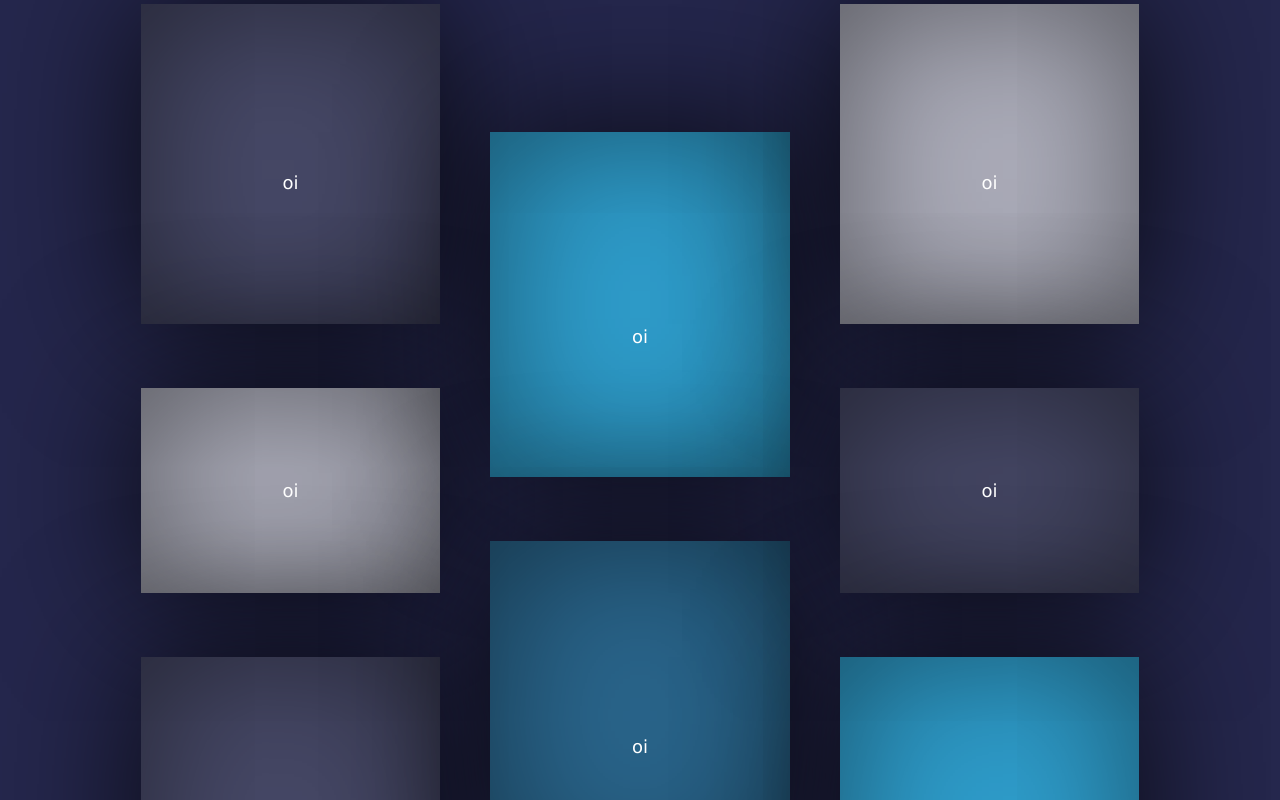
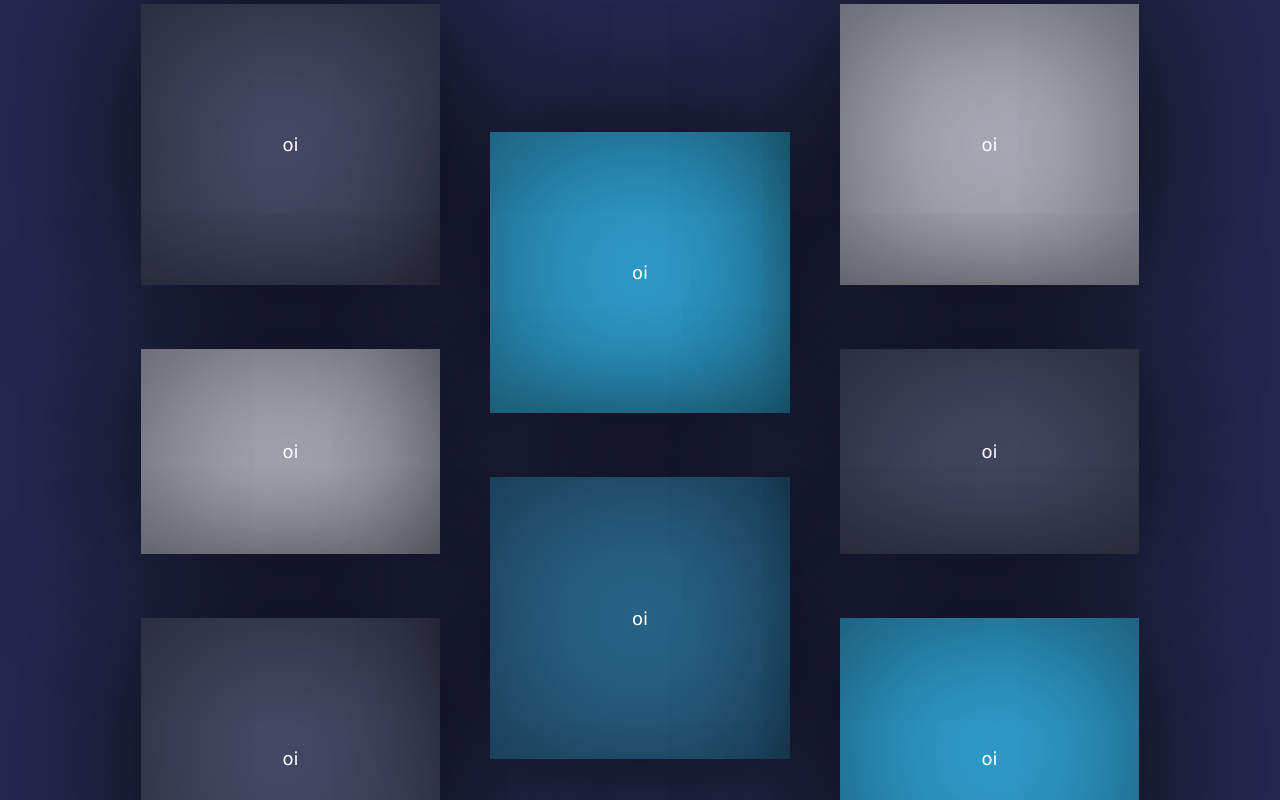
Before and after one commit to BrandonXue/digital-library, a React (Create React App) app: page / in a window 1280 px wide. Shown: the part 1820-2620 px from the top of the page. Built offline with nearby package versions, Linux system fonts and the light colour scheme.

Commit message:
Refactored collections

```diff
--- a/src/components/collectionsComponent/Collections.css
+++ b/src/components/collectionsComponent/Collections.css
@@ -3,6 +3,7 @@
 
     display: flex;
     flex-direction: row;
+    justify-content: space-between;
 
     margin-top: 10vw;
     margin-bottom: 10vw;
@@ -13,9 +14,5 @@
 .collectionsColumn{
     display: flex;
     flex-direction: column;
+    width: 30%;
 }
-
-
-/* flex-direction: row; */
-/* flex-grow: 1; */
-/* justify-content: center; */
--- a/src/components/collectionsComponent/Collections.js
+++ b/src/components/collectionsComponent/Collections.js
@@ -6,31 +6,19 @@ class Collections extends React.Component {
     render() {
         return(
             <div className = "collections">
-                <div className="collectionsColumn"  style ={{width: '30%' }}>
-                    <CollectionsItem bc = '#464866' tc = 'white' h = '22vw' j = 'space-evenly'
-                    pt = '3vw' pr = '' pl = '' pb = '' mt = '' mr = '' ml = '' mb = '5vw'/>
-                    <CollectionsItem bc = '#AAABB8' tc = 'white' h = '16vw' j = 'space-evenly'
-                    pt = '' pr = '' pl = '' pb = '' mt = '' mr = '' ml = '' mb = '5vw'/>
-                    <CollectionsItem bc = '#464866' tc = 'white' h = '22vw' j = 'space-evenly'
-                    pt = '3vw' pr = '' pl = '' pb = '' mt = '' mr = '' ml = '' mb = ''/>
+                <div className="collectionsColumn">
+                    <CollectionsItem bgColor = '#464866' height = '22vw'/>
+                    <CollectionsItem bgColor = '#AAABB8' height = '16vw' marginTop = '5vw'/>
+                    <CollectionsItem bgColor = '#464866' height = '22vw' marginTop = '5vw'/>
                 </div>
-                <div className="collectionsColumn"  style ={{width: '5%' }}>
+                <div className = "collectionsColumn">
+                    <CollectionsItem bgColor = '#2E9CCA' height = '22vw' marginTop = '10vw'/>
+                    <CollectionsItem bgColor = '#29648A' height = '22vw' marginTop = '5vw'/>
                 </div>
-                <div className = "collectionsColumn" style ={{width: '30%'}}>
-                    <CollectionsItem bc = '#2E9CCA' tc = 'white' h = '22vw' j = 'space-evenly'
-                    pt = '5vw' pr = '' pl = '' pb = '' mt = '10vw' mr = '' ml = '' mb = '5vw'/>
-                    <CollectionsItem bc = '#29648A' tc = 'white' h = '22vw' j = 'space-evenly'
-                    pt = '5vw' pr = '' pl = '' pb = '' mt = '' mr = '' ml = '' mb = ''/>
-                </div>
-                <div className="collectionsColumn"  style ={{width: '5%' }}>
-                </div>
-                <div className = "collectionsColumn" style ={{width: '30%'}}>
-                    <CollectionsItem bc = '#AAABB8' tc = 'white' h = '22vw' j = 'space-evenly'
-                    pt = '3vw' pr = '' pl = '' pb = '' mt = '' mr = '' ml = '' mb = '5vw'/>
-                    <CollectionsItem bc = '#464866' tc = 'white' h = '16vw' j = 'space-evenly'
-                    pt = '' pr = '' pl = '' pb = '' mt = '' mr = '' ml = '' mb = '5vw'/>
-                    <CollectionsItem bc = '#2E9CCA' tc = 'white' h = '22vw' j = 'space-evenly'
-                    pt = '3vw' pr = '' pl = '' pb = '' mt = '' mr = '' ml = '' mb = ''/>
+                <div className = "collectionsColumn">
+                    <CollectionsItem bgColor = '#AAABB8' height = '22vw'/>
+                    <CollectionsItem bgColor = '#464866' height = '16vw' marginTop = '5vw'/>
+                    <CollectionsItem bgColor = '#2E9CCA' height = '22vw' marginTop = '5vw'/>
                 </div>
             </div>
         );
@@ -38,6 +26,3 @@ class Collections extends React.Component {
 }
 
 export default Collections;
-
-// <div className="collectionsColumn" style={{
-//    backgroundColor: "#FFFFFF",
--- a/src/components/collectionsComponent/CollectionsItem.css
+++ b/src/components/collectionsComponent/CollectionsItem.css
@@ -1,11 +1,10 @@
 .collectionsItem {
     display: flex;
     align-items: center;
+    justify-content: center;
 
     box-shadow: 0px 0px 8em rgba(0, 0, 0, 0.5) inset,
                 0px 0px 8em #000000cc;
 
+    color: white;
 }
-
-/* color: #FFFFFF; */
-/* align-self: stretch; */
--- a/src/components/collectionsComponent/CollectionsItem.js
+++ b/src/components/collectionsComponent/CollectionsItem.js
@@ -1,26 +1,16 @@
 import React from 'react';
 import './CollectionsItem.css';
-
 
 class CollectionsItem extends React.Component {
     render() {
         return(
-            <div className= "collectionsItem" style =
-                {{backgroundColor: this.props.bc,
-                  color: this.props.tc,
-                  width: this.props.w,
-                  height: this.props.h,
-                  justifyContent: this.props.j,
-
-                  paddingTop: this.props.pt,
-                  paddingRight: this.props.pr,
-                  paddingLeft: this.props.pl,
-                  paddingBottom: this.props.pb,
-
-                  marginTop: this.props.mt,
-                  marginRight: this.props.mr,
-                  marginLeft: this.props.ml,
-                  marginBottom: this.props.mb,}}>
+            <div className= "collectionsItem"
+                style = {{
+                    backgroundColor: this.props.bgColor,
+                    height: this.props.height,
+                    marginTop: this.props.marginTop,
+                }}
+            >
                   oi
             </div>
         );
@@ -28,5 +18,3 @@ class CollectionsItem extends React.Component {
 }
 
 export default CollectionsItem;
-
-// <div className= "collectionsColumn">
```
